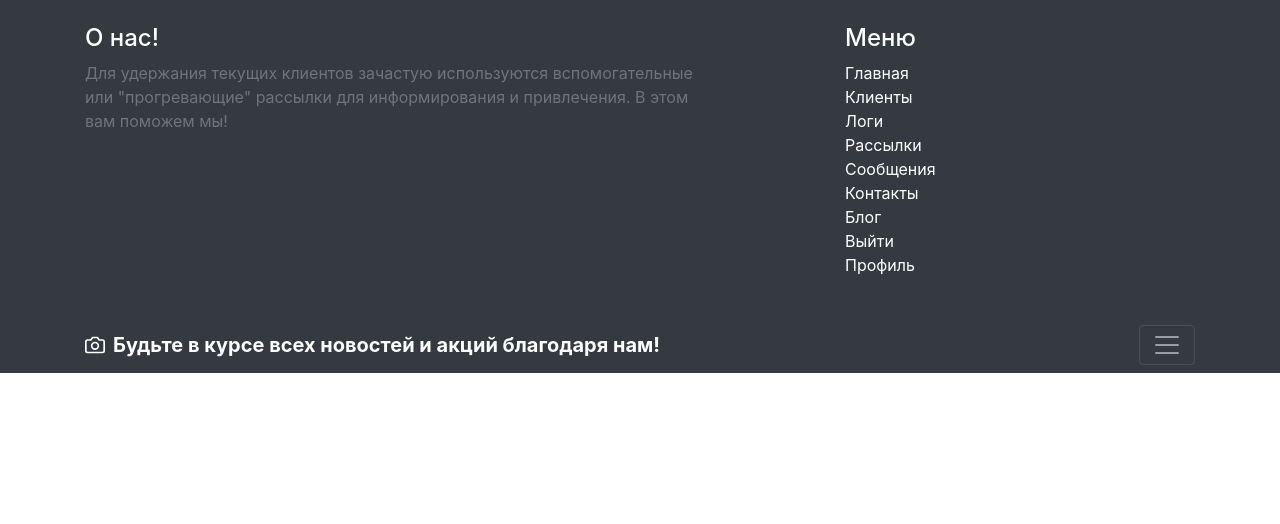
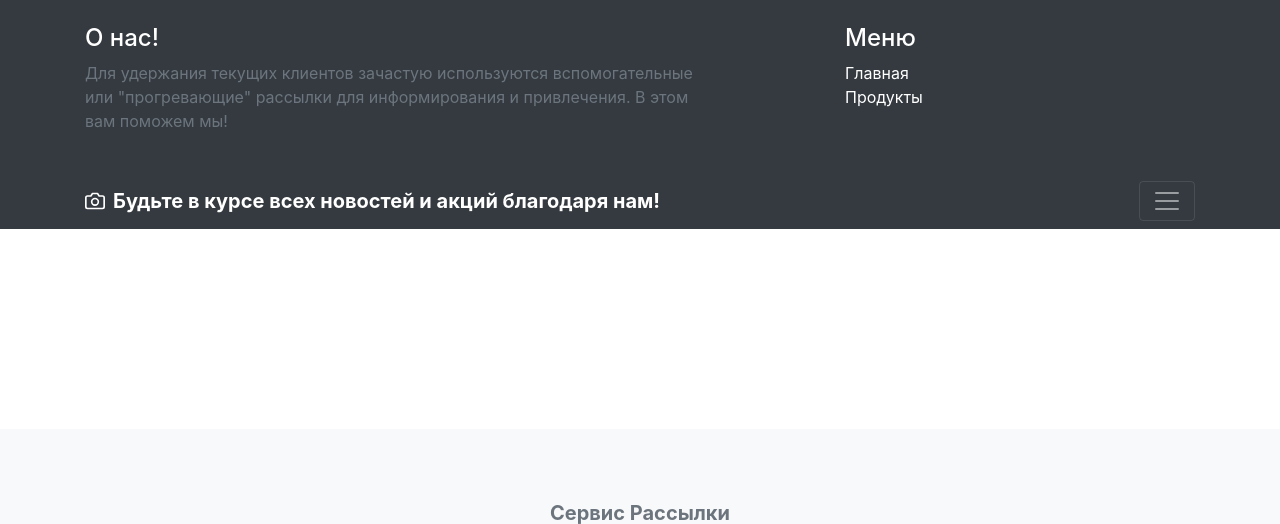
Before and after one commit to SergeyZaprudnov/Teo_3D_reality, a Django app: page / in a window 1280 px wide, after a click that opens the changed part. Shown: the top 524 px of the page. Run offline with Django 5.2, Linux system fonts and the light colour scheme; the visitor is signed in with stand-in values (Sample User, id 1); some libraries are stand-ins or nearby versions.

Commit message:
correction made

```diff
--- a/templates/includes/inc_menu.html
+++ b/templates/includes/inc_menu.html
@@ -1,17 +1,13 @@
 <div class="col-sm-4 offset-md-1 py-4">
     <h4 class="text-white">Меню</h4>
     <ul class="list-unstyled">
-        <li><a href="#" class="text-white">Главная</a></li>
-        <li><a href="#" class="text-white">Клиенты</a></li>
-        <li><a href="#" class="text-white">Логи</a></li>
-        <li><a href="#" class="text-white">Рассылки</a></li>
-        <li><a href="#" class="text-white">Сообщения</a></li>
-        <li><a href="#" class="text-white">Контакты</a></li>
-        <li><a href="#" class="text-white">Блог</a></li>
+        <li><a href="{% url 'product:index' %}" class="text-white">Главная</a></li>
+        <li><a href="{% url 'product:product' %}" class="text-white">Продукты</a></li>
+
 
         {% if user.is_authenticated %}
-            <li><a href="#" class="text-white">Выйти</a></li>
-            <li><a href="#" class="text-white">Профиль</a></li>
+            <li><a href="#" class="text-white"></a></li>
+            <li><a href="#" class="text-white"></a></li>
         {% else %}
             <li><a href="#" class="text-white">Войти</a></li>
             <li><a href="#" class="text-white">Регистрация</a></li>
```
